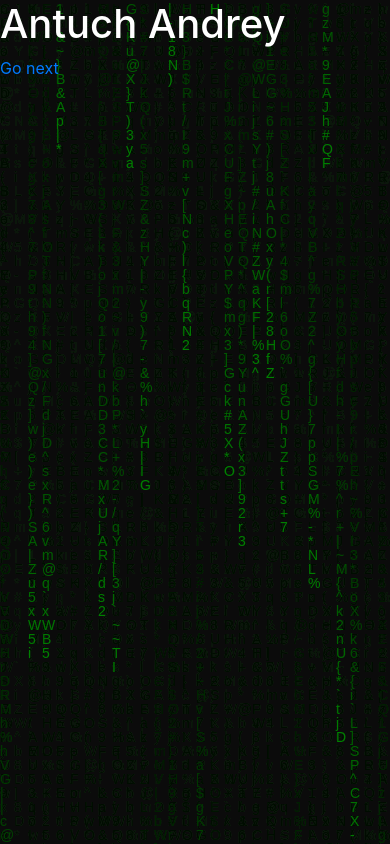
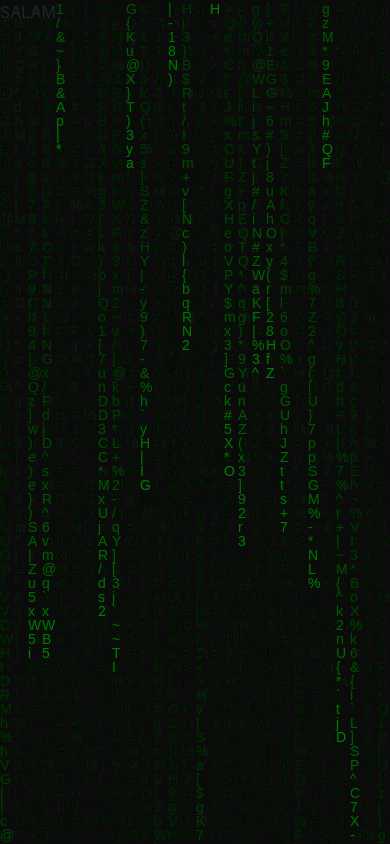
Before and after one commit to Andreykg/myportfolio, a Vue app: page /#/init in a window 390 px wide. Built offline with nearby package versions, Linux system fonts and the light colour scheme.

Commit message:
Fix mobile InitLayout

```diff
--- a/src/InitLayout.vue
+++ b/src/InitLayout.vue
@@ -1,21 +1,43 @@
 <template>
-  <div>
-    <div style="z-index=1">
-      <h1 style="color: white">Antuch Andrey</h1>
-      <router-link :to="{ name: 'home' }">
-        <span>Go next</span>
-      </router-link>
+  <div id="app__block">
+    <!-- <NavBar></NavBar> -->
+    <main id="main">
+      SALAM
+        <!-- <router-view></router-view> -->
+    </main>
+    <!-- <footer>
+        <div style="text-align: center; color:white; padding-top: 15px; padding-bottom: 15px;">
+             Create by Antuch Andrey
+        </div>
+        </footer> -->
+    <div class="main-bg">
+      <canvas id="c"></canvas>
+    </div>
+  </div>
+
+  <!-- <div class="container-fluid" style="z-index=1">
+      <NavBar></NavBar>
+    </div>
+    <div class="content" style="z-index=1">
+      <router-view></router-view>
     </div>
     <div class="main-bg">
       <canvas id="c"></canvas>
     </div>
-  </div>
+    <div class="footer" style="z-index=1">
+      <footer style="color: white">FOOTER</footer>
+    </div>-->
 </template>
 
 <script lang="ts">
+import NavBar from "@/components/NavBar.vue";
 import Vue from "vue";
 import Component from "vue-class-component";
-@Component<InitLayout>({
+
+@Component<App>({
+  components: {
+    NavBar,
+  },
   mounted() {
     // geting canvas by Boujjou Achraf
     const c: any = document.getElementById("c");
@@ -23,14 +45,18 @@ import Component from "vue-class-component";
       return;
     }
     const ctx = c.getContext("2d");
+
     //making the canvas full screen
-    c.height = window.innerHeight;
-    c.width = window.innerWidth;
+    const main = document.getElementById("app__block");
+    c.height = main?.offsetHeight || 0;
+    c.width = main?.offsetWidth || 0;
+
     //chinese characters - taken from the unicode charset
     let matrix: any =
       "abcdefghijklmnopqrstuvwxyzABCDEFGHIJKLMNOPQRSTUVWXYZ123456789@#$%^&*()*&^%+-/~{[|`]}";
     //converting the string into an array of single characters
     matrix = matrix.split("");
+
     const fontSize = 14;
     const columns = c.width / fontSize; //number of columns for the rain
     //an array of drops - one per column
@@ -38,12 +64,14 @@ import Component from "vue-class-component";
     //x below is the x coordinate
     //1 = y co-ordinate of the drop(same for every drop initially)
     for (let x = 0; x < columns; x++) drops[x] = 1;
+
     //drawing the characters
     function draw() {
       //Black BG for the canvas
       //translucent BG to show trail
       ctx.fillStyle = "rgba(0, 0, 0, 0.04)";
       ctx.fillRect(0, 0, c.width, c.height);
+
       ctx.fillStyle = "green"; //green text
       ctx.font = fontSize + "px arial";
       //looping over drops
@@ -52,20 +80,25 @@ import Component from "vue-class-component";
         const text = matrix[Math.floor(Math.random() * matrix.length)];
         //x = i*fontSize, y = value of drops[i]*fontSize
         ctx.fillText(text, i * fontSize, drops[i] * fontSize);
+
         //sending the drop back to the top randomly after it has crossed the screen
         //adding a randomness to the reset to make the drops scattered on the Y axis
         if (drops[i] * fontSize > c.height && Math.random() > 0.975)
           drops[i] = 0;
+
         //incrementing Y coordinate
         drops[i]++;
       }
     }
+
     setInterval(draw, 35);
   },
 })
-export default class InitLayout extends Vue {}
+export default class App extends Vue {}
 </script>
 <style scouped lang="scss">
+//main background
+// * START
 .main-bg {
   width: 100%;
   height: 100vh;
@@ -77,6 +110,7 @@ export default class InitLayout extends Vue {}
 * {
   margin: 0;
   padding: 0;
+  box-sizing: border-box;
 }
 body {
   background: black;
@@ -84,4 +118,15 @@ body {
 canvas {
   display: block;
 }
+// * END
+
+#app__block {
+  display: flex;
+  flex-direction: column;
+  min-height: 100vh;
+}
+
+main {
+  flex: 1;
+}
 </style>
```
Also changed, not shown: 1 other file (tests, documents, lock files or other folders).
